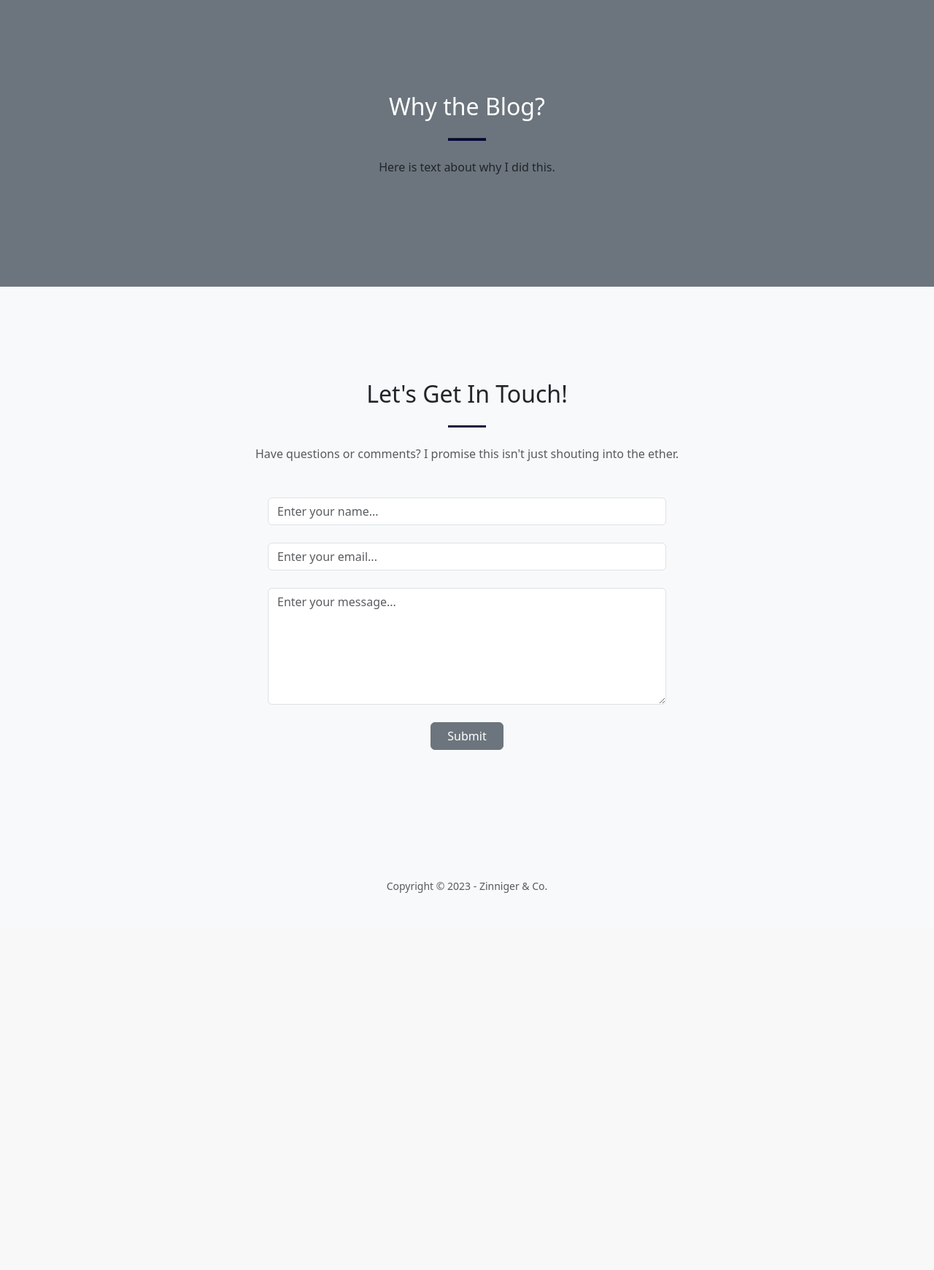
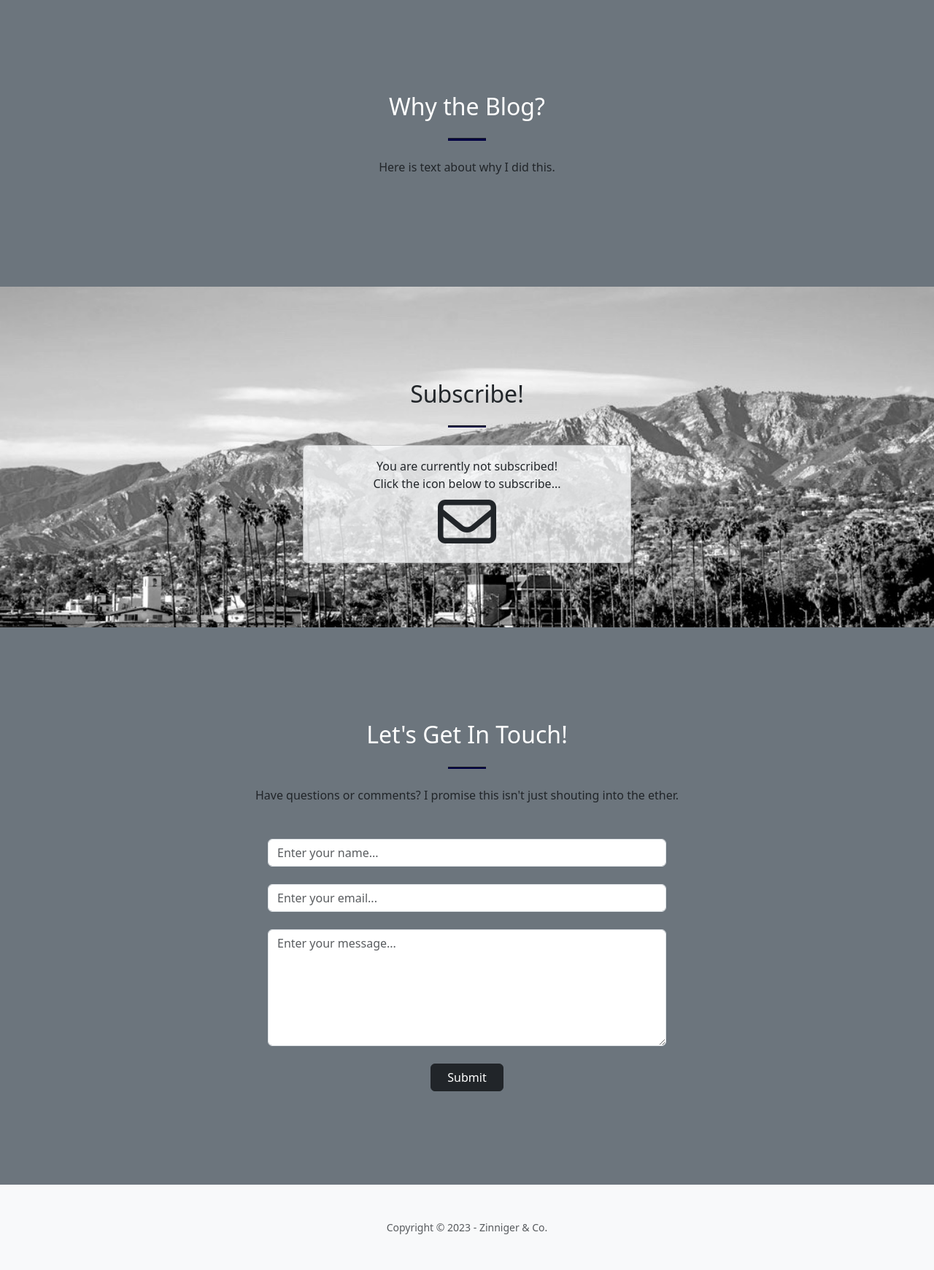
Before and after one commit to ryzinn18/PersonalBlog, a Flask app: page / in a window 1280 px wide. Shown: the part 1685-3426 px from the top of the page at 73% size. Before the commit the page ends 2909 px from the top, so only its background shows below. Run offline with Flask 2, Linux system fonts and the light colour scheme; the visitor is signed in with stand-in values (Sample User, id 1); data comes from the database, SQL or seed files in the repository; data that the repository does not hold is empty; some libraries are stand-ins or nearby versions.

Commit message:
Added subscription section to home page.

```diff
--- a/website/auth.py
+++ b/website/auth.py
@@ -128,7 +128,6 @@ def subscribe(user_id):
         user.subscribed = new_subscribption
         db.session.commit()
 
-        flash(f"User's subscription status updated to: {new_subscribption}", category="success")
         return jsonify(
             {
                 "success": f"User's subscription status updated to: {new_subscribption}",
@@ -136,9 +135,8 @@ def subscribe(user_id):
                 "status": 200,
             }
         )
-
-    flash("User's subscription status could not be updated", category="error")
-    return jsonify({"error": "User's subscription status could not be updated", "status": 400})
+    else:
+        return jsonify({"error": "User's subscription status could not be updated", "status": 400})
 
 
 @auth.route("/logout")
--- a/website/static/index.js
+++ b/website/static/index.js
@@ -84,22 +84,30 @@ function pin(postId) {
 
 
 function toggle_subscription(userId) {
-    const subscriptionStatus = document.getElementById(`subscription-status-${userId}`)
+    // When the mail icon in the navbar is clicked on, this toggles the user's subscription status
+    // and updates the icon from a hollow envelope to a solid one.
+    // const subscriptionStatus = document.getElementById(`subscription-status-${userId}`)
     const subscribedIcon = document.getElementById(`subscribed-${userId}`);
+    const subscribedHomeIcon = document.getElementById(`subscribed-home-${userId}`)
+    const subscribedHomeText = document.getElementById(`subscribed-text-${userId}`)
 
     fetch(`/subscribe/${userId}`)
         .then((res) => res.json())
         .then((data) => {
             if (data["status"] === 200) {
-                subscriptionStatus.innerHTML = data["subscribed"];
+                // subscriptionStatus.innerHTML = data["subscribed"];
                 if (data["subscribed"] === true) {
                     subscribedIcon.className = "nav-item nav-link fa-solid fa-envelope";
+                    subscribedHomeIcon.className = "nav-item nav-link fa-solid fa-envelope fa-5x";
+                    subscribedHomeText.innerHTML = "You are currently subscribed!<br>To unsubscribe, clicke the icon below..."
                 } else {
                     subscribedIcon.className = "nav-item nav-link fa-regular fa-envelope";
+                    subscribedHomeIcon.className = "nav-item nav-link fa-regular fa-envelope fa-5x";
+                    subscribedHomeText.innerHTML = "You are currently not subscribed!<br>Click the icon below to subscribe..."
                 }
             }
             if (data["status"] === 400) {
-                alert(data["error"]);
+                window.location.replace("/login");
             }
       })
       .catch((e) => alert(e));
--- a/website/templates/base.html
+++ b/website/templates/base.html
@@ -68,11 +68,6 @@
 
     <!-- Where page's inherited content goes -->
     {% block content %}{% endblock %}
-
-    <!-- Footer -->
-    <footer class="bg-light py-5">
-        <div class="container px-4 px-lg-5"><div class="small text-center text-muted">Copyright &copy; 2023 - Zinniger & Co.</div></div>
-    </footer>
 </body>
 
 <script
--- a/website/templates/home.html
+++ b/website/templates/home.html
@@ -12,7 +12,6 @@
                 </div>
                 <div class="col-lg-8 align-self-baseline">
                     <p class="text-white-75 mb-5">Explore around, get to know me a bit!</p>
-                    <!--<a class="btn btn-primary btn-xl" href="#about">Find Out More</a>-->
                 </div>
             </div>
         </div>
@@ -30,7 +29,7 @@
         </div>
     </section>
     <!-- Pinned Posts -->
-    <section class="main bg-dark-subtle" id="pinned" style='background-image: url("/static/steamboat.jpg");'>
+    <section class="main" id="pinned" style='background-image: url("/static/steamboat.jpg");'>
         <div class="container px-4 px-lg-5">
             <div class="row gx-4 gx-lg-5 justify-content-center">
                 <!-- Heading - Pinned Posts -->
@@ -92,14 +91,48 @@
             </div>
         </div>
     </section>
+    <!-- Subscribe -->
+    <section class="main page-section" id="subscribe" style='background-image: url("/static/SantaYnez.jpg");'>
+        <div class="container">
+            <div class="row justify-content-center">
+                <div class="text-center">
+                    <h2 class="mt-0">Subscribe!</h2>
+                    <hr class="divider divider-light" />
+                    <div class="card bg-light mx-auto" style="--bs-bg-opacity: .8; padding: 1rem; max-width: 450px;">
+                    {% if user.is_authenticated %}
+                        {% if user.permissions == "Root" %}
+                            <p>You're a Root user, you don't need to subscribe</p>
+                            <i class="fa-solid fa-carrot fa-5x"></i>
+                        {% else %}
+                            {% if user.subscribed == True %}
+                                <div id="subscribed-text-{{ user.id }}">
+                                    You are currently subscribed!<br>To unsubscribe, clicke the icon below...
+                                </div>
+                                <i class="nav-item nav-link fa-solid fa-envelope fa-5x" onclick=toggle_subscription({{ user.id }}) id="subscribed-home-{{ user.id }}"></i>  <!-- <span hidden id="subscription-status-{{ user.id }}">True</span> -->
+                            {% else %}
+                                <div id="subscribed-text-{{ user.id }}">
+                                    You are currently not subscribed!<br>Click the icon below to subscribe...
+                                </div>
+                                <i class="nav-item nav-link fa-regular fa-envelope fa-5x" onclick=toggle_subscription({{ user.id }}) id="subscribed-home-{{ user.id }}"></i>  <!-- <span hidden id="subscription-status-{{ user.id }}">False</span> -->
+                            {% endif %}
+                        {% endif %}
+                    {% else %}
+                        <p>You must login to subscribe!</p>
+                        <p>Click the icon below to login or sign up...</p>
+                        <a class="nav-item nav-link fa-regular fa-user fa-5x" href="/login"></a>
+                    {% endif %}
+                </div></div>
+            </div>
+        </div>
+    </section>
     <!-- Contact form -->
-    <section class="page-section" id="contact">
+    <section class="page-section bg-secondary" id="contact">
         <div class="container" >
             <div class="row justify-content-center">
                 <div class="text-center">
-                    <h2 class="mt-0">Let's Get In Touch!</h2>
+                    <h2 class="text-white mt-0">Let's Get In Touch!</h2>
                     <hr class="divider" />
-                    <p class="text-muted mb-5">Have questions or comments? I promise this isn't just shouting into the&nbsp;ether.</p>
+                    <p class="mb-5">Have questions or comments? I promise this isn't just shouting into the&nbsp;ether.</p>
                 </div>
             </div>
             <div class="row justify-content-center">
@@ -115,9 +148,13 @@
                 </div>
             </div>
             <div class="row justify-content-center">
-                    <button class="btn btn-primary btn-xl btn-secondary" id="submitButton" type="submit" value="Submit" style="max-width: 100px;">Submit</button>
+                    <button class="btn btn-dark btn-xl btn-secondary" id="submitButton" type="submit" value="Submit" style="max-width: 100px;">Submit</button>
             </div>
         </div>
     </section>
+    <!-- Footer -->
+    <footer class="bg-light py-5">
+        <div class="container px-4 px-lg-5"><div class="small text-center text-muted">Copyright &copy; 2023 - Zinniger & Co.</div></div>
+    </footer>
 </body>
 {% endblock %}
```
Also changed, not shown: website/static/SantaYnez.jpg (added).
